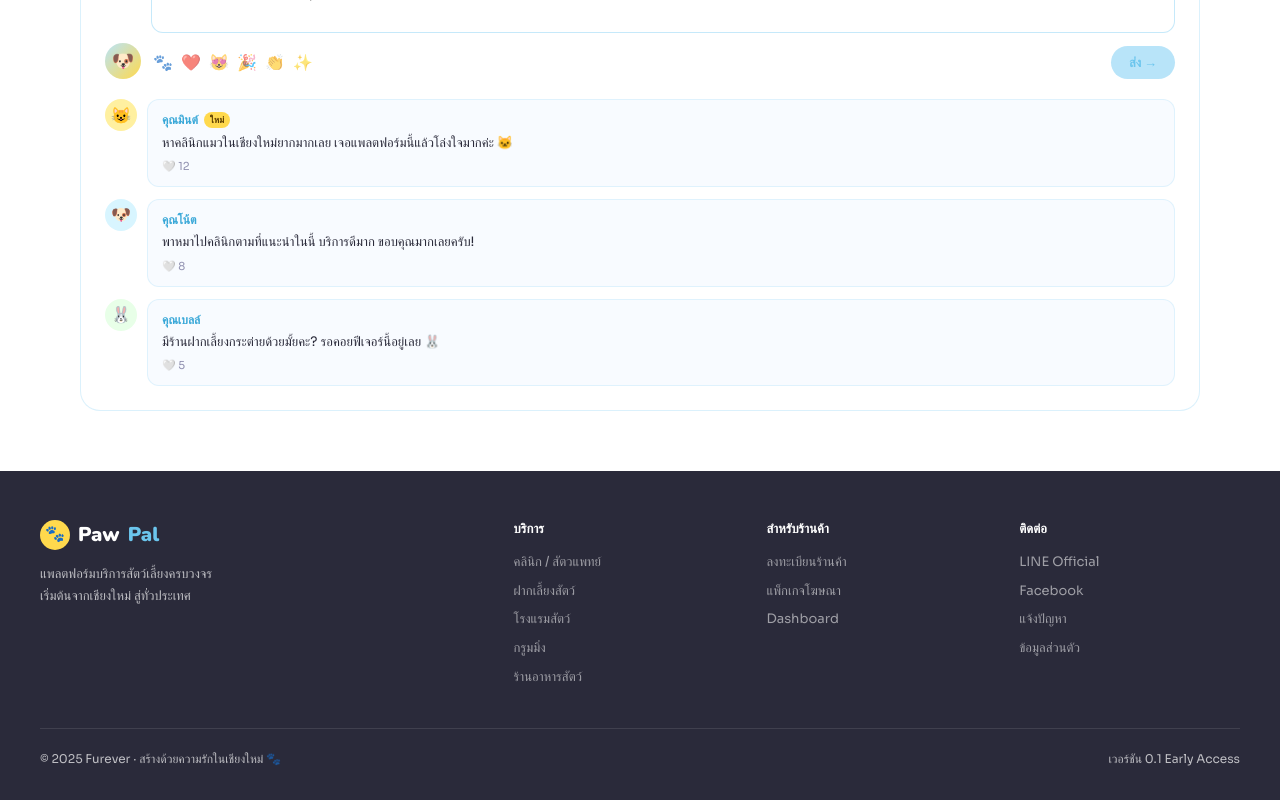
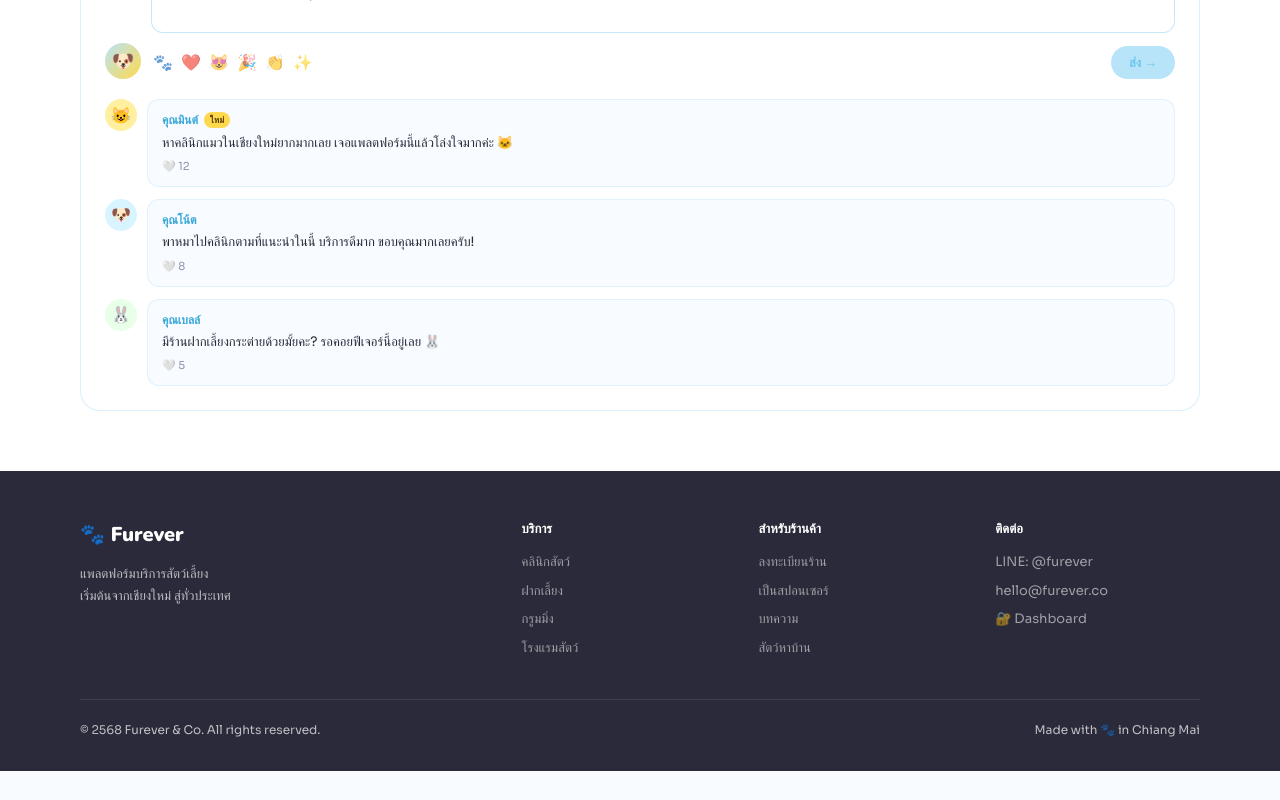
Before and after one commit to Neomedica/Animal-service, a React (Create React App) app: page / in a window 1280 px wide. Shown: the part 3991-4791 px from the top of the page. After the commit the page ends 4762 px from the top, so only its background shows below. Built offline with nearby package versions, Linux system fonts and the light colour scheme; no server answers; the database is empty.

Commit message:
add footer with admin link

```diff
--- a/src/components/layout/Footer.jsx
+++ b/src/components/layout/Footer.jsx
@@ -1,50 +1,41 @@
-import React from 'react';
-import { Link } from 'react-router-dom';
-import styles from './Footer.module.css';
+import React from "react";
+import { Link } from "react-router-dom";
+import styles from "./Footer.module.css";
 
 export default function Footer() {
   return (
     <footer className={styles.footer}>
+      <div className="container">
         <div className={styles.top}>
           <div className={styles.brand}>
-          <div className={styles.logo}>
-            <div className={styles.logoPaw}>🐾</div>
-            Paw<span>Pal</span>
+            <div className={styles.logo}>🐾 Furever</div>
+            <p className={styles.tagline}>แพลตฟอร์มบริการสัตว์เลี้ยง<br/>เริ่มต้นจากเชียงใหม่ สู่ทั่วประเทศ</p>
           </div>
-          <p className={styles.tagline}>
-            แพลตฟอร์มบริการสัตว์เลี้ยงครบวงจร<br />
-            เริ่มต้นจากเชียงใหม่ สู่ทั่วประเทศ
-          </p>
-        </div>
-
           <div className={styles.col}>
             <h4>บริการ</h4>
-          <Link to="/search?cat=clinic">คลินิก / สัตวแพทย์</Link>
-          <Link to="/search?cat=boarding">ฝากเลี้ยงสัตว์</Link>
+            <Link to="/search?cat=clinic">คลินิกสัตว์</Link>
+            <Link to="/search?cat=boarding">ฝากเลี้ยง</Link>
+            <Link to="/search?cat=grooming">กรูมมิ่ง</Link>
             <Link to="/search?cat=hotel">โรงแรมสัตว์</Link>
-          <Link to="/search?cat=grooming">กรูมมิ่ง</Link>
-          <Link to="/search?cat=food">ร้านอาหารสัตว์</Link>
           </div>
-
           <div className={styles.col}>
             <h4>สำหรับร้านค้า</h4>
-          <Link to="/register">ลงทะเบียนร้านค้า</Link>
-          <Link to="/pricing">แพ็กเกจโฆษณา</Link>
-          <Link to="/dashboard">Dashboard</Link>
+            <Link to="/register">ลงทะเบียนร้าน</Link>
+            <Link to="/sponsor">เป็นสปอนเซอร์</Link>
+            <Link to="/blog">บทความ</Link>
+            <Link to="/adopt">สัตว์หาบ้าน</Link>
           </div>
-
           <div className={styles.col}>
             <h4>ติดต่อ</h4>
-          <a href="https://line.me" target="_blank" rel="noreferrer">LINE Official</a>
-          <a href="https://facebook.com" target="_blank" rel="noreferrer">Facebook</a>
-          <Link to="/report">แจ้งปัญหา</Link>
-          <Link to="/privacy">ข้อมูลส่วนตัว</Link>
+            <a href="https://line.me" target="_blank" rel="noreferrer">LINE: @furever</a>
+            <a href="mailto:hello@furever.co">hello@furever.co</a>
+            <Link to="/admin" className={styles.adminLink}>🔐 Dashboard</Link>
           </div>
         </div>
-
         <div className={styles.bottom}>
-        <span>© 2025 Furever · สร้างด้วยความรักในเชียงใหม่ 🐾</span>
-        <span>เวอร์ชัน 0.1 Early Access</span>
+          <div>© 2568 Furever & Co. All rights reserved.</div>
+          <div className={styles.madeWith}>Made with 🐾 in Chiang Mai</div>
+        </div>
       </div>
     </footer>
   );
```
Lines whose indentation alone changed are shown as unchanged.
